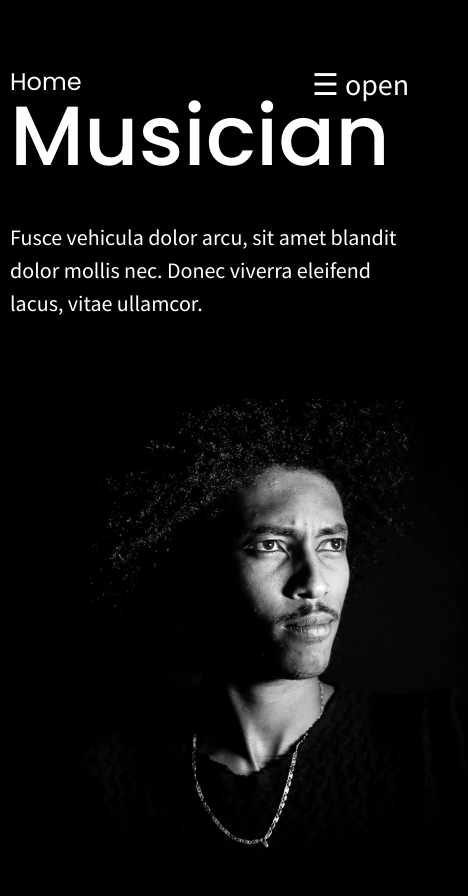
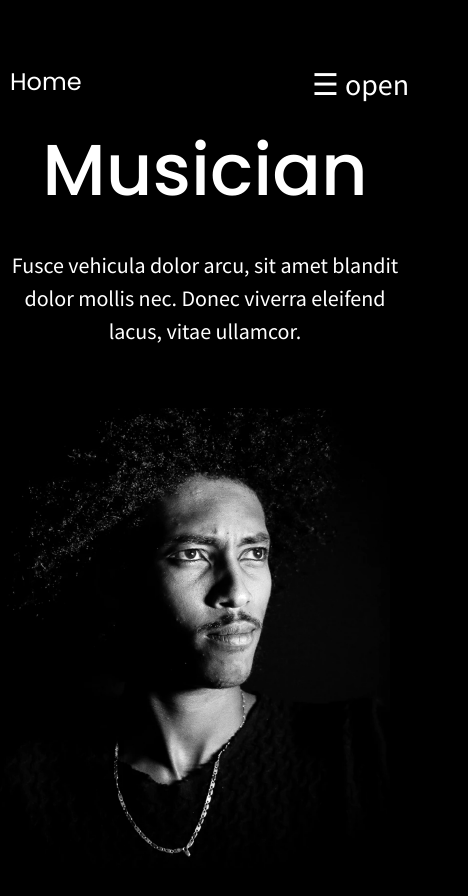
Before and after one commit to michelleandersson/musician, a plain HTML site: page index.html in a window 390 px wide. Shown: the whole page, 468 px wide, since content can reach past the window. Drawn offline with Linux system fonts and the light colour scheme.

Commit message:
add media rules for tablet

```diff
--- a/styles/index.scss
+++ b/styles/index.scss
@@ -95,6 +95,7 @@ body {
     justify-content: flex-start;
     align-items: center;
     flex-wrap: wrap;
+
 }
 
 .info {
@@ -103,6 +104,12 @@ body {
     justify-content: flex-start;
     align-items: flex-start;
     flex-direction: column;
+    @media screen and (max-width: 768px) {
+        margin-top: 50px;
+        margin-left: auto;
+        margin-right: auto;
+        text-align: center;
+    }
 }
 
 .info>h1 {
@@ -110,6 +117,12 @@ body {
     color: $text-color;
     font-weight: 500;
     font-size: 84px;
+    @media screen and (max-width: 768px) {
+        font-size: 72px;
+        text-align: center;
+        margin-left: auto;
+        margin-right: auto;
+    }
 }
 
 .info>p {
@@ -128,8 +141,17 @@ body {
     max-width: 585px;
     width: 100%;
     margin-left: 20%;
+    @media screen and (max-width: 768px) {
+        margin-left: 0;
+    }
+
 }
 
 .image {
     overflow: hidden;
+    @media screen and (max-width: 768px) {
+        max-width: 400px;
+        width: 100%;
+        margin-left: 0;
+    }
 }
```
Also changed, not shown: styles/index.css.
